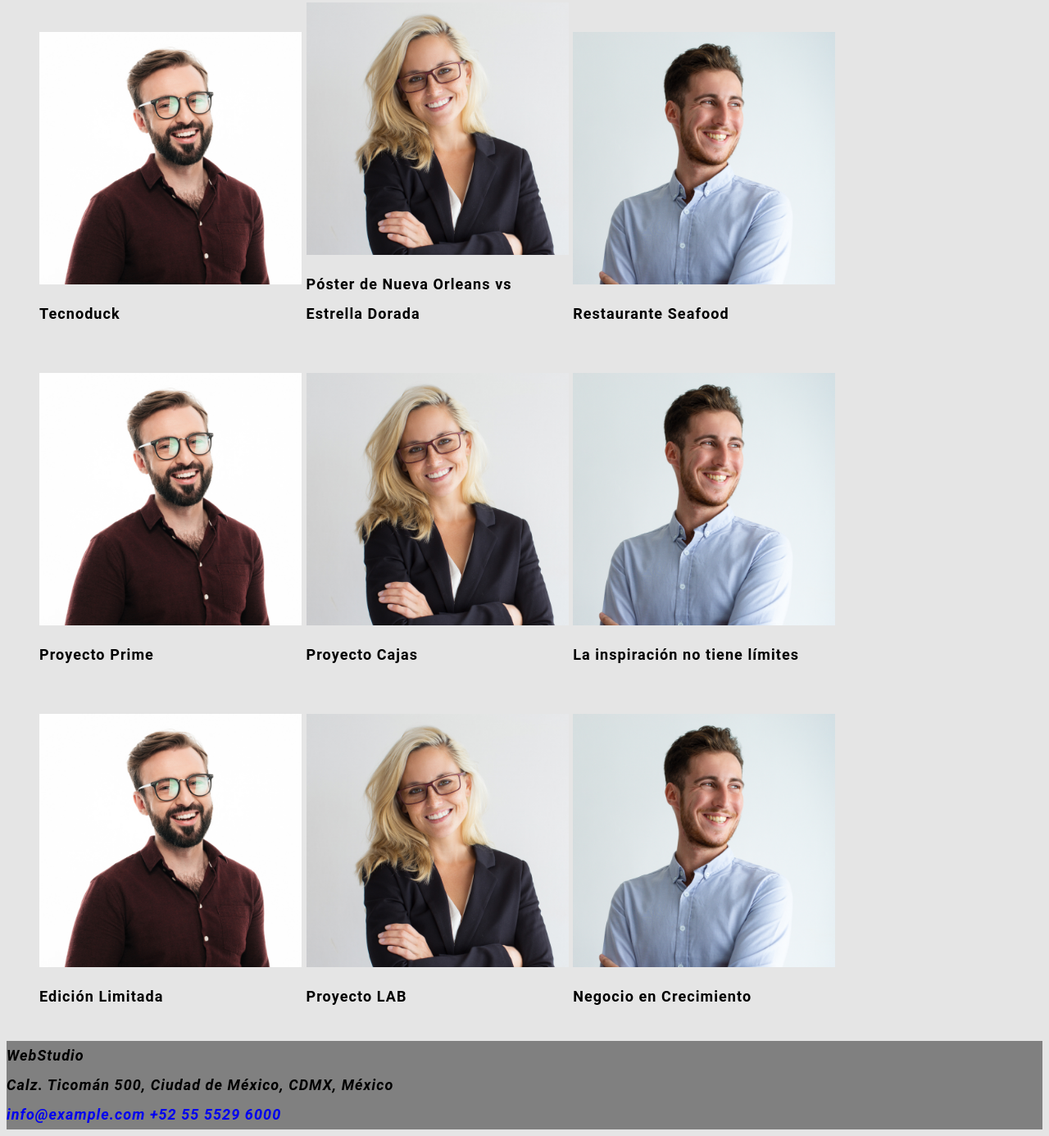
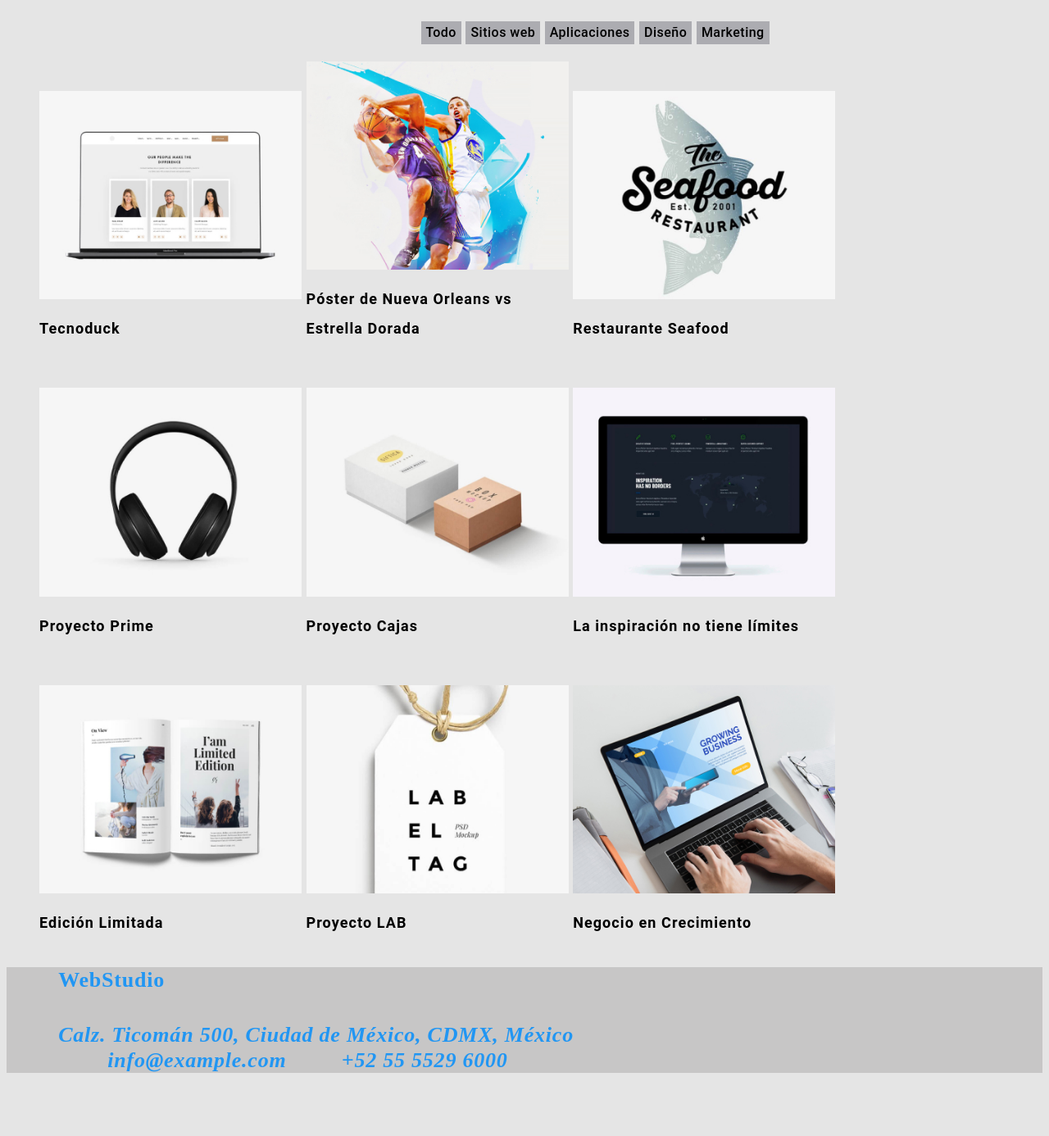
Before and after one commit to joseivanortiz/goit-markup-hw-02, a plain HTML site: page portfolio.html in a window 1280 px wide. Shown: the part 232-1618 px from the top of the page at 82% size. After the commit the page ends 1549 px from the top, so only its background shows below. Drawn offline with Linux system fonts and the light colour scheme.

Commit message:
modificado

```diff
--- a/css/styles.css
+++ b/css/styles.css
@@ -50,9 +50,23 @@ cursor: pointer;
     text-decoration: none;
  }
  header a{
+    font-family: Raleway;
+    font-size: 26px;
+    font-weight: 700;
+    line-height: 31px;
+    letter-spacing: 0.03em;
+    text-align: left;
 
     color: #2196F3;
  }
+
+ header a:hover{
+
+
+    color: #000000;
+ }
+
+
  header ul li a {
     color: black;
 
@@ -70,8 +84,41 @@ cursor: pointer;
     color: white;
  }
 
+ footer a {
+    padding-left: 5%;
+    font-family: Raleway;
+    font-size: 26px;
+    font-weight: 700;
+    line-height: 31px;
+    letter-spacing: 0.03em;
+    text-align: left;
+
+    color: #2196F3;
+ }
+
+ footer a:hover {
+
+
+    color: #000000;
+
+ }
+
+ footer > address {
+    padding-left: 5%;
+    font-family: Raleway;
+    font-size: 26px;
+    font-weight: 700;
+    line-height: 31px;
+    letter-spacing: 0.03em;
+    text-align: left;
+
+    color: #2196F3;
+ }
+
+
  address a:hover{
-    color: white;
+    color: #000000;
+
  }
 
  body{
--- a/portfolio.html
+++ b/portfolio.html
@@ -47,16 +47,16 @@
 
           <ul>
 
-            <li> <img src="images/helper_one.jpg" alt="" width="320" />
+            <li> <img src="images/tecnoduck.jpg" alt="" width="320" />
               <h3>Tecnoduck </h3>
             </li>
 
-            <li> <img src="images/helper_two.jpg" alt="Workplace in the company" width="320" />
+            <li> <img src="images/poster.jpg" alt="" width="320" />
               <h3>Póster de Nueva Orleans vs <br>
                 Estrella Dorada</h3>
             </li>
 
-            <li> <img src="images/helper_three.jpg" alt="Workplace in the company" width="320" />
+            <li> <img src="images/restaurant.jpg" alt="" width="320" />
               <h3>Restaurante Seafood</h3>
             </li>
 
@@ -67,19 +67,17 @@
 
           <ul>
 
-            <li> <img src="images/helper_one.jpg" alt="" width="320" />
+            <li> <img src="images/proyect.jpg" alt="" width="320" />
               <h3>Proyecto Prime </h3>
             </li>
 
-            <li> <img src="images/helper_two.jpg" alt="Workplace in the company" width="320" />
+            <li> <img src="images/contain.jpg" alt="" width="320" />
               <h3>  Proyecto Cajas</h3>
             </li>
 
-            <li> <img src="images/helper_three.jpg" alt="Workplace in the company" width="320" />
+            <li> <img src="images/limit.jpg" alt="" width="320" />
               <h3>La inspiración no tiene límites</h3>
             </li>
-
-
 
           </ul>
 
@@ -88,15 +86,15 @@
 
           <ul>
 
-            <li> <img src="images/helper_one.jpg" alt="" width="320" />
+            <li> <img src="images/edition.jpg" alt="" width="320"/>
               <h3>Edición Limitada </h3>
             </li>
 
-            <li> <img src="images/helper_two.jpg" alt="Workplace in the company" width="320" />
+            <li> <img src="images/projectlab.jpg" alt="" width="320" />
               <h3>Proyecto LAB</h3>
             </li>
 
-            <li> <img src="images/helper_three.jpg" alt="Workplace in the company" width="320" />
+            <li> <img src="images/business.jpg" alt="" width="320" />
               <h3>Negocio en Crecimiento</h3>
             </li>
 
@@ -110,14 +108,14 @@
     </main>
 
 
-  <footer style="background-color: grey;">
+  <footer style="background-color: rgb(199, 198, 198);">
+
+    <a href="index.html">WebStudio</a>
+
+    <br> <br>
 
     <address>
-
-      WebStudio <br>
-
       Calz. Ticomán 500, Ciudad de México, CDMX, México <br />
-
     </address>
 
     <address>
```
Also changed, not shown: images/business.jpg (added), images/contain.jpg (added), images/edition.jpg (added), images/limit.jpg (added), images/poster.jpg (added), images/projectlab.jpg (added), images/proyect.jpg (added), images/restaurant.jpg (added), images/tecnoduck.jpg (added).
